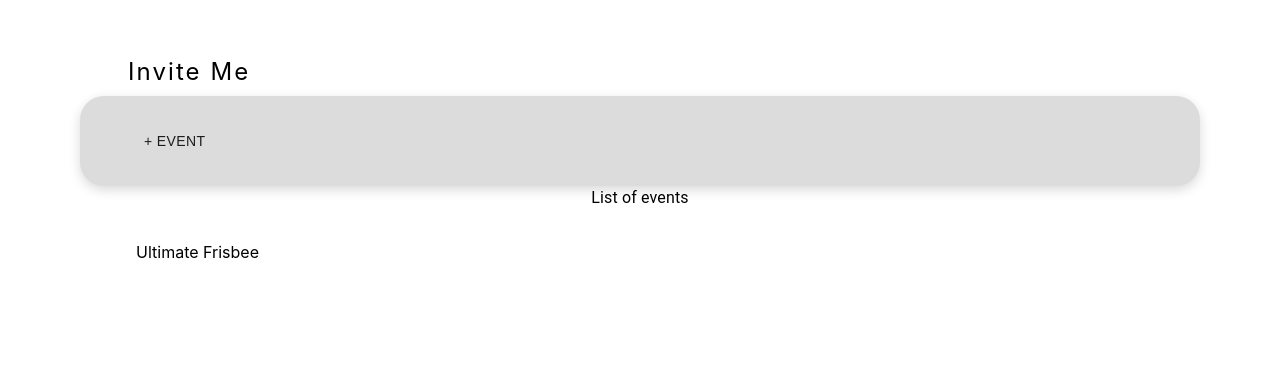
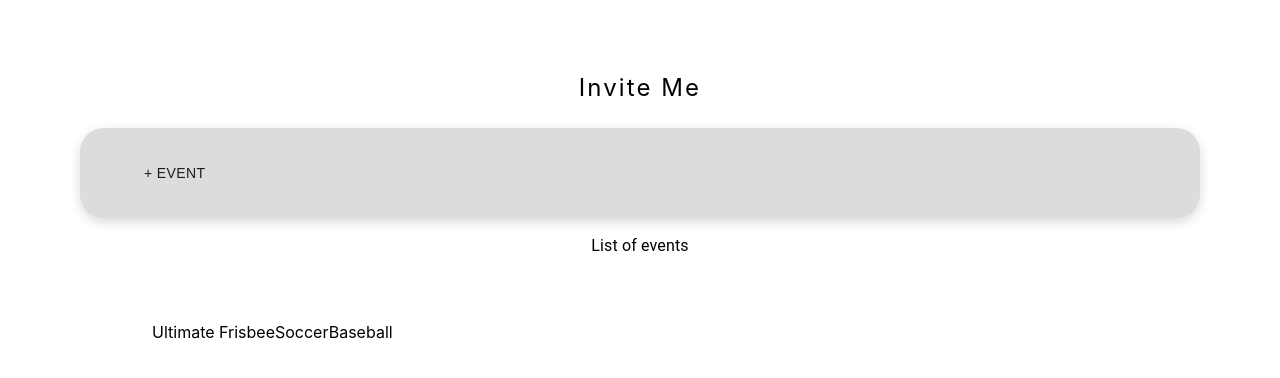
Before and after one commit to zigybass/invite-me, a React (Create React App) app: page / in a window 1280 px wide. Shown: the top 378 px of the page. Built offline with nearby package versions, Linux system fonts and the light colour scheme.

Commit message:
changed event state to accept array of strings, same with Interface for props on Home

```diff
--- a/src/App.tsx
+++ b/src/App.tsx
@@ -4,23 +4,35 @@ import { ThemeProvider } from "@material-ui/styles";
 import theme from "./Assets/MuiTheme/MuiTheme";
 import Nav from "./components/NavBar/Nav";
 import { Home } from "./views/Home";
-import { Typography } from "@material-ui/core";
+import { Typography, Grid } from "@material-ui/core";
 
 function App() {
-  const [events, setEvents] = useState<string | null>("Ultimate Frisbee");
+  const [events, setEvents] = useState<string[] | null>([
+    "Ultimate Frisbee",
+    "Soccer",
+    "Baseball",
+  ]);
 
   const addEvent = (event: string): void => {
-    setEvents(event);
+    console.log(event);
   };
 
   return (
     <div className="App">
       <ThemeProvider theme={theme}>
         <header style={styles.nav}>
-          <div style={styles.title}>
-            <Typography variant="h5">Invite Me</Typography>
-          </div>
-          <Nav />
+          <Grid container justify="center" style={styles.title}>
+            <Grid item>
+              <div>
+                <Typography variant="h5">Invite Me</Typography>
+              </div>
+            </Grid>
+          </Grid>
+          <Grid container>
+            <Grid item md={12}>
+              <Nav />
+            </Grid>
+          </Grid>
           <Home list={events} />
         </header>
       </ThemeProvider>
@@ -30,7 +42,7 @@ function App() {
 
 const styles = {
   title: {
-    padding: ".5rem 3rem",
+    padding: "1.5rem 0rem",
   },
   nav: {
     margin: "3rem auto",
--- a/src/components/NavBar/Nav.tsx
+++ b/src/components/NavBar/Nav.tsx
@@ -26,7 +26,7 @@ export default function Nav() {
   return (
     <div className={classes.root}>
       <Toolbar>
-        <Button>+ Event</Button>
+        <Button onClick={handleAdd}>+ Event</Button>
       </Toolbar>
     </div>
   );
--- a/src/views/Home.tsx
+++ b/src/views/Home.tsx
@@ -3,7 +3,7 @@ import React from "react";
 import { Grid, Container, Typography } from "@material-ui/core";
 
 interface Props {
-  list?: string | null;
+  list?: Array<string> | null;
 }
 
 export const Home: React.FC<Props> = ({ list }) => {
@@ -11,11 +11,11 @@ export const Home: React.FC<Props> = ({ list }) => {
     <>
       <Container>
         <Grid container justify="center">
-          <Grid item>
+          <Grid item style={styles.header}>
             <Typography variant="body1">List of events</Typography>
           </Grid>
         </Grid>
-        <Grid container>
+        <Grid container style={styles.header}>
           <Grid style={styles.events} item md={12}>
             {list}
           </Grid>
@@ -26,6 +26,9 @@ export const Home: React.FC<Props> = ({ list }) => {
 };
 
 const styles = {
+  header: {
+    padding: "1rem",
+  },
   events: {
     padding: "2rem",
   },
```
